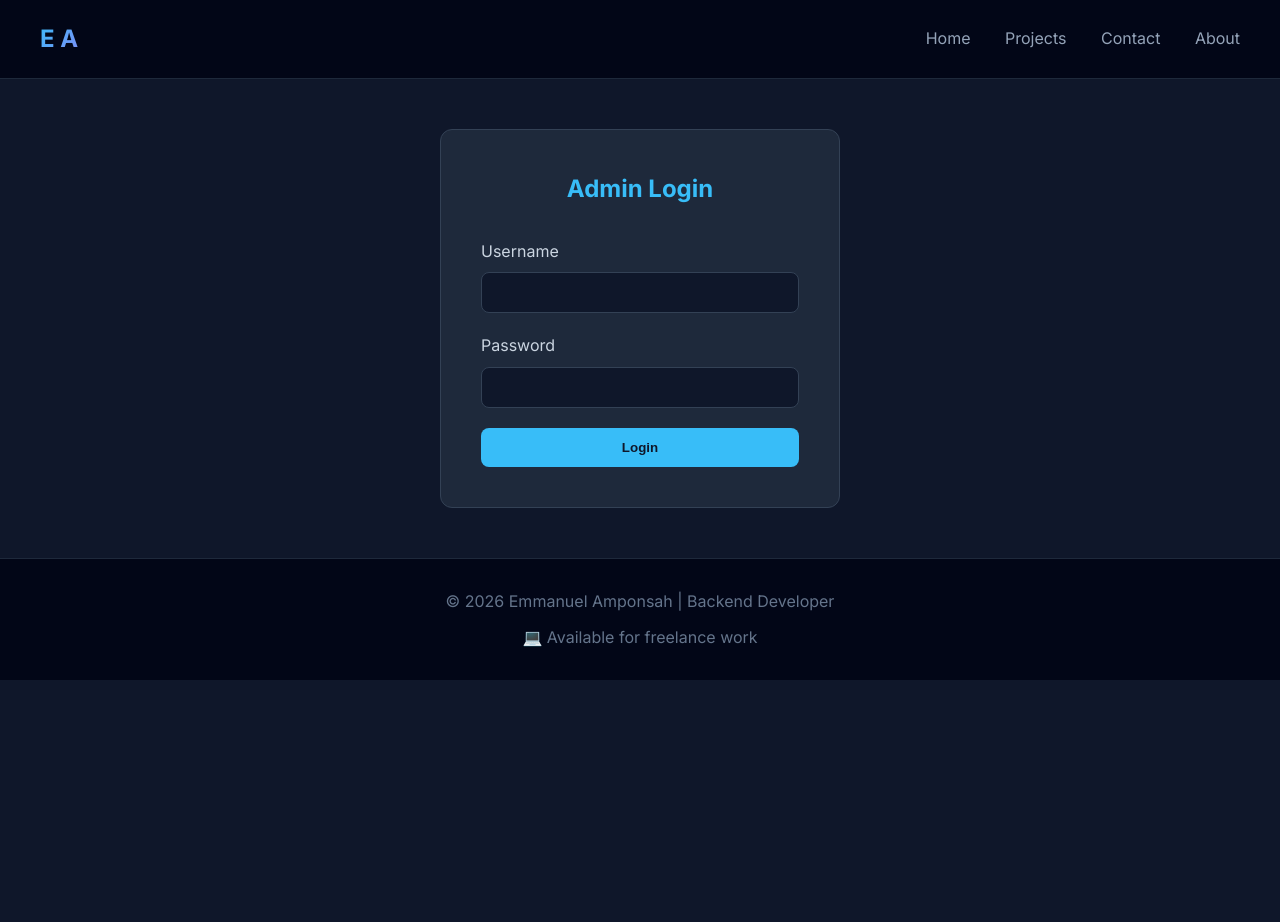
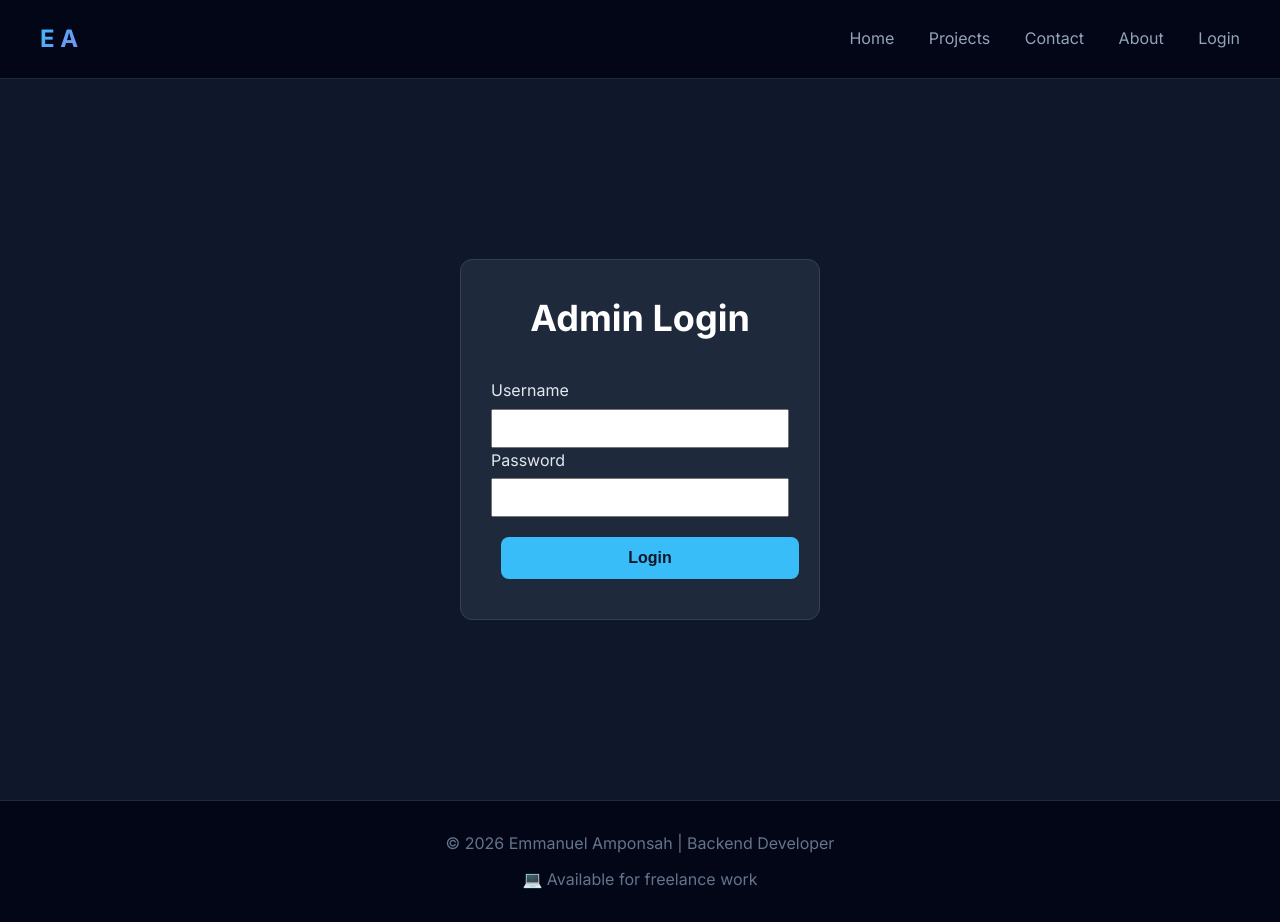
Before and after one commit to esparzar/portfolio_pro, a Flask app: page /auth/login in a window 1280 px wide. Before the commit the page ends 680 px from the top, so only its background shows below. Run offline with Flask 3, Linux system fonts and the light colour scheme; parts of the project's set-up code (start-up, migrations or seed data) failed here and were passed over.

Commit message:
Add admin templates and fix login CSRF, remove empty project.py

```diff
--- a/app/routes/admin.py
+++ b/app/routes/admin.py
@@ -4,7 +4,7 @@
 from app.models.project import Project
 from app.models.contact import Contact
 from app.models.user import User
-from app.forms.project import ProjectForm
+from app.forms.projects import ProjectForm
 
 admin_bp = Blueprint('admin', __name__, url_prefix='/admin')
 
--- a/app/routes/auth.py
+++ b/app/routes/auth.py
@@ -1,25 +1,26 @@
-from flask import Blueprint, render_template, request, flash, redirect, url_for, session, jsonify
+from flask import Blueprint, render_template, request, flash, redirect, url_for
 from flask_login import login_user, logout_user, login_required, current_user
-from flask_jwt_extended import create_access_token, jwt_required, get_jwt_identity
 from app.models.user import User
 from app.forms.auth import LoginForm
 
-auth_bp = Blueprint('auth', __name__)
+auth_bp = Blueprint('auth', __name__, url_prefix='/auth')
 
 @auth_bp.route('/login', methods=['GET', 'POST'])
 def login():
-    """Admin login page"""
     if current_user.is_authenticated:
         return redirect(url_for('admin.dashboard'))
 
     form = LoginForm()
 
-    if request.method == 'POST' and form.validate_on_submit():
-        user = User.authenticate(form.username.data, form.password.data)
+    if form.validate_on_submit():
+        username = form.username.data
+        password = form.password.data
+
+        user = User.authenticate(username, password)
+
         if user and user.is_admin:
-            login_user(user, remember=True)
+            login_user(user)
             flash('Welcome back!', 'success')
-            next_page = request.args.get('next')
             return redirect(url_for('admin.dashboard'))
         else:
             flash('Invalid credentials or insufficient permissions', 'error')
@@ -29,24 +30,6 @@
 @auth_bp.route('/logout')
 @login_required
 def logout():
-    """Logout user"""
     logout_user()
-    session.clear()
     flash('You have been logged out.', 'info')
     return redirect(url_for('main.index'))
-
-# API JWT endpoints
-@auth_bp.route('/api/login', methods=['POST'])
-def api_login():
-    """JWT login endpoint"""
-    data = request.get_json()
-    user = User.authenticate(data.get('username'), data.get('password'))
-
-    if user:
-        access_token = create_access_token(identity=user.id)
-        return jsonify({
-            'access_token': access_token,
-            'user': user.to_dict()
-        }), 200
-    else:
-        return jsonify({'error': 'Invalid credentials'}), 401
--- a/app/templates/auth/login.html
+++ b/app/templates/auth/login.html
@@ -1,63 +1,11 @@
 {% extends "layouts/base.html" %}
 
-{% block title %}Login | Emmanuel Amponsah{% endblock %}
-
-{% block extra_css %}
-<style>
-.login-container {
-    max-width: 400px;
-    margin: 50px auto;
-    background: #1e293b;
-    padding: 40px;
-    border-radius: 12px;
-    border: 1px solid #334155;
-}
-
-.login-container h2 {
-    text-align: center;
-    margin-bottom: 30px;
-    color: #38bdf8;
-}
-
-.form-group {
-    margin-bottom: 20px;
-}
-
-.form-group label {
-    display: block;
-    margin-bottom: 8px;
-    color: #cbd5e1;
-}
-
-.form-group input {
-    width: 100%;
-    padding: 12px;
-    background: #0f172a;
-    border: 1px solid #334155;
-    border-radius: 8px;
-    color: #e2e8f0;
-}
-
-.btn-login {
-    width: 100%;
-    padding: 12px;
-    background: #38bdf8;
-    color: #0f172a;
-    border: none;
-    border-radius: 8px;
-    font-weight: 600;
-    cursor: pointer;
-}
-
-.btn-login:hover {
-    background: #0ea5e9;
-}
-</style>
-{% endblock %}
+{% block title %}Login | Admin{% endblock %}
 
 {% block content %}
-<div class="login-container">
-    <h2>Admin Login</h2>
+<div class="section" style="max-width: 400px; margin: 100px auto;">
+    <div class="card">
+        <h2 style="text-align: center; margin-bottom: 30px;">Admin Login</h2>
 
         {% with messages = get_flashed_messages(with_categories=true) %}
             {% if messages %}
@@ -68,17 +16,20 @@
         {% endwith %}
 
         <form method="POST" action="{{ url_for('auth.login') }}">
+            {{ form.hidden_tag() }}  <!-- This adds the CSRF token -->
+
             <div class="form-group">
                 <label for="username">Username</label>
-            <input type="text" id="username" name="username" required>
+                {{ form.username(class="form-control", id="username", style="width: 100%; padding: 10px; margin-top: 5px;") }}
             </div>
 
             <div class="form-group">
                 <label for="password">Password</label>
-            <input type="password" id="password" name="password" required>
+                {{ form.password(class="form-control", id="password", style="width: 100%; padding: 10px; margin-top: 5px;") }}
             </div>
 
-        <button type="submit" class="btn-login">Login</button>
+            <button type="submit" class="btn primary" style="width: 100%; margin-top: 20px;">Login</button>
         </form>
     </div>
+</div>
 {% endblock %}
--- a/app/templates/layouts/base.html
+++ b/app/templates/layouts/base.html
@@ -213,6 +213,12 @@
         <a href="{{ url_for('main.projects') }}" class="{% if request.endpoint == 'main.projects' %}active{% endif %}">Projects</a>
         <a href="{{ url_for('main.contact') }}" class="{% if request.endpoint == 'main.contact' %}active{% endif %}">Contact</a>
         <a href="{{ url_for('main.about') }}" class="{% if request.endpoint == 'main.about' %}active{% endif %}">About</a>
+        {% if current_user.is_authenticated and current_user.is_admin %}
+        <a href="{{ url_for('admin.dashboard') }}" class="{% if request.endpoint and request.endpoint.startswith('admin') %}active{% endif %}">Admin</a>
+        <a href="{{ url_for('auth.logout') }}">Logout</a>
+        {% else %}
+        <a href="{{ url_for('auth.login') }}">Login</a>
+        {% endif %}
     </div>
 </nav>
 
```
Also changed, not shown: app/forms/project.py (deleted). Lines whose indentation alone changed are shown as unchanged.
